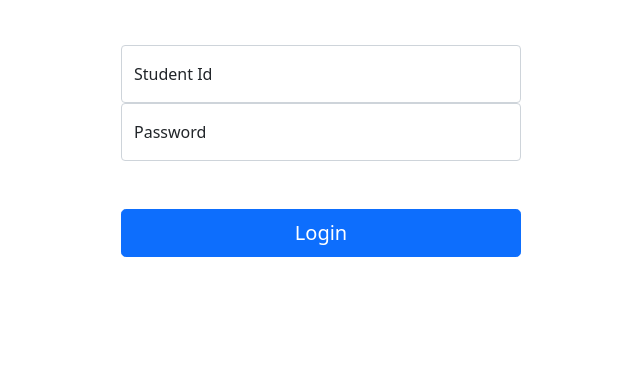
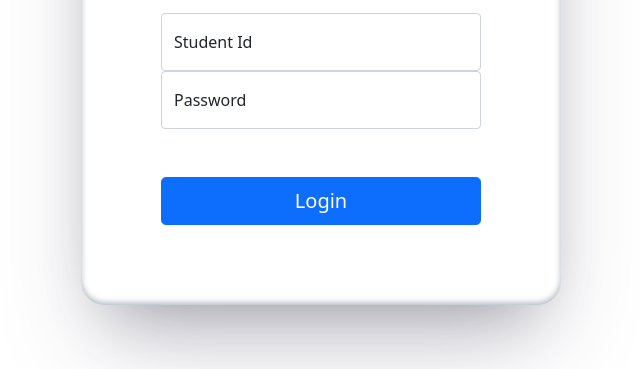
Before and after one commit to mazenbeik1/WebProject, a plain HTML site: page Login.html in a window 1280 px wide. Shown: the part 431-800 px from the top of the page, without its empty margins (319-959 px from the left). Drawn offline with nearby package versions, Linux system fonts and the light colour scheme; some packages are replaced by stand-ins of ours; a script that the page names is missing.

Commit message:
Login CSS updated

```diff
--- a/Login.css
+++ b/Login.css
@@ -1,14 +1,15 @@
-html,
-body {
-  height: 100%;
-}
 
 body {
-  padding-top: 15rem;
+  display: flex;
+  justify-content: center;
+  padding-top: 8rem;
   background-color: white;
 }
 
 .form-signin {
-  max-width: 25rem;
-  margin: auto;
+  box-shadow: rgba(50, 50, 93, 0.25) 0px 50px 100px -20px, rgba(0, 0, 0, 0.3) 0px 30px 60px -30px, rgba(10, 37, 64, 0.35) 0px -2px 6px 0px inset;
+  /* max-width: 25rem; */
+  width: 30rem;
+  padding: 5rem;
+  border-radius: 1.5rem;
 }
```
